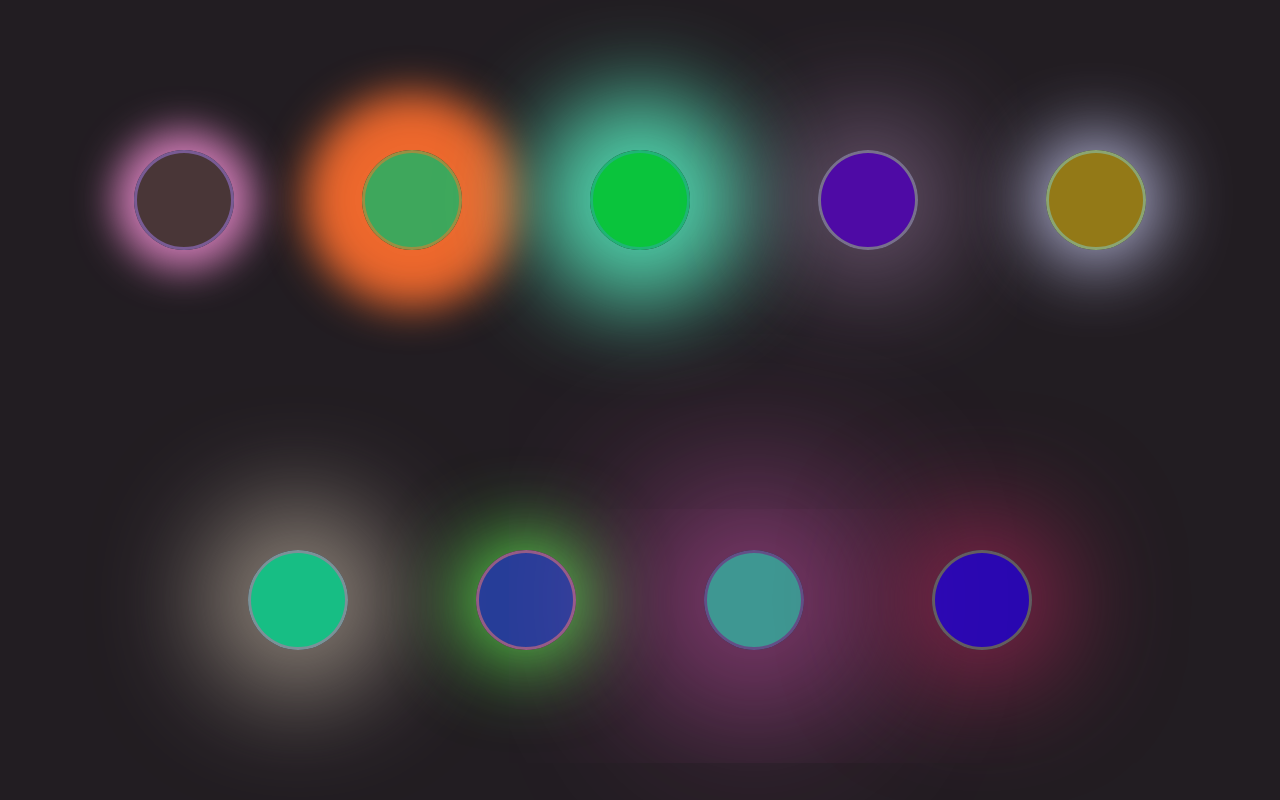
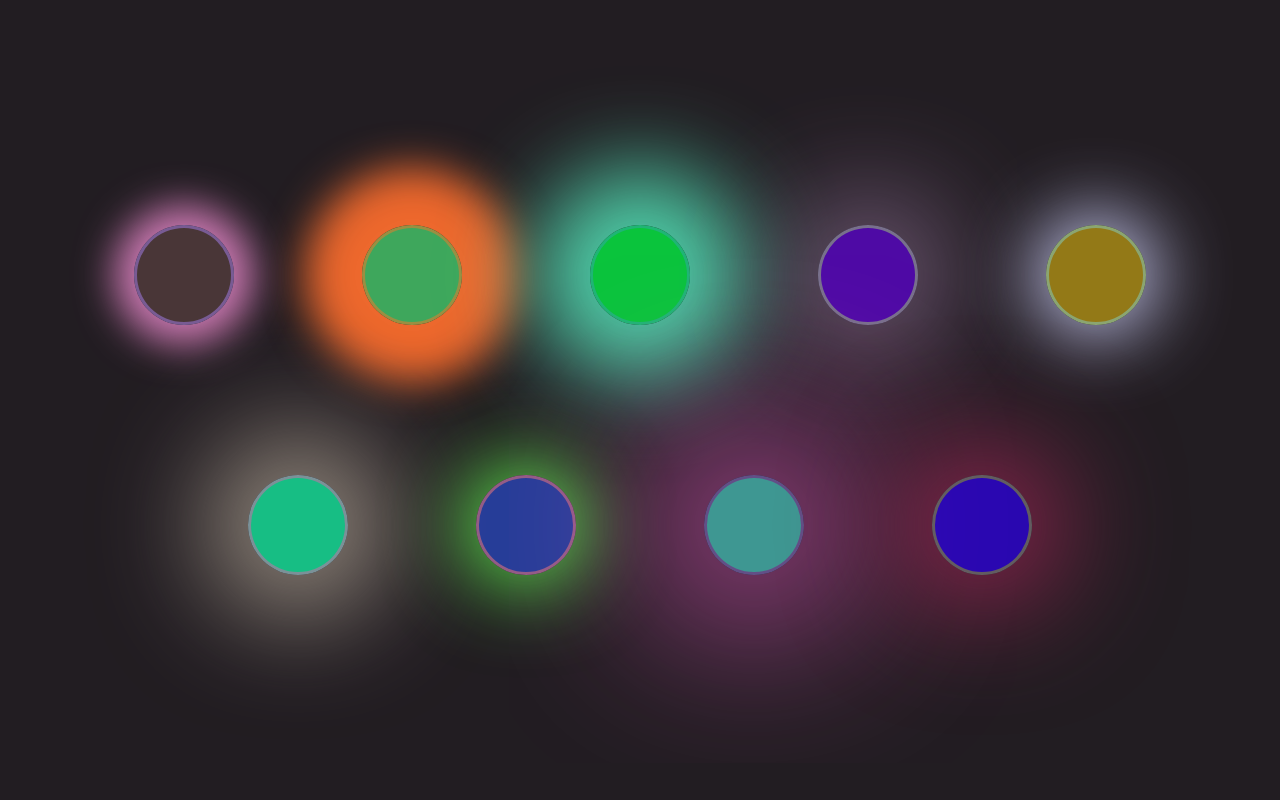
Before and after one commit to franco-ortega/glowing-colors, a React (Create React App) app: page / in a window 1280 px wide. Built offline with nearby package versions, Linux system fonts and the light colour scheme.

Commit message:
add animation to make orbs fade in and out of view; dynamically render orbs

```diff
--- a/src/components/Orb/Orb.module.css
+++ b/src/components/Orb/Orb.module.css
@@ -3,6 +3,43 @@
   height: 75px;
   width: 75px;
   margin: 5vw;
+
+  animation: fade 5s linear 0s 1 normal forwards;
+  -webkit-animation: fade 5s linear 0s 1 normal forwards;
+  -moz-animation: fade 5s linear 0s 1 normal forwards;
+  -o-animation: fade 5s linear 0s 1 normal forwards;
+}
+
+@keyframes fade {
+  0% { opacity: 0; }
+  25% { opacity: 0.5; }
+  50% { opacity: 1; }
+  75% { opacity: 0.5; }
+  100% { opacity: 0; }
+}
+
+@-moz-keyframes fade {
+  0% { opacity: 0; }
+  25% { opacity: 0.5; }
+  50% { opacity: 1; }
+  75% { opacity: 0.5; }
+  100% { opacity: 0; }
+}
+
+@-webkit-keyframes fade {
+  0% { opacity: 0; }
+  25% { opacity: 0.5; }
+  50% { opacity: 1; }
+  75% { opacity: 0.5; }
+  100% { opacity: 0; }
+}
+
+@-o-keyframes fade {
+  0% { opacity: 0; }
+  25% { opacity: 0.5; }
+  50% { opacity: 1; }
+  75% { opacity: 0.5; }
+  100% { opacity: 0; }
 }
 
 @media screen and (min-width: 500px) {
--- a/src/components/app/App.jsx
+++ b/src/components/app/App.jsx
@@ -1,31 +1,40 @@
-import React, { useEffect, useState } from 'react';
+import React, {
+  useEffect,
+  useState
+} from 'react';
 import { orbCount } from '../../utils/utils';
 import Orb from '../Orb/Orb';
 import './Global.css';
 import styles from './App.module.css';
 
 export const App = () => {
-  const [reset, setReset] = useState(false);
-  const timer = 3000;
+  const [orbs, setOrbs] = useState([]);
+  const orbTotal = orbCount();
+  const orbContainer = [];
+
+  for(let i = 1; i < orbTotal + 1; i++) {
+    orbContainer.push(<Orb key={i} />);
+  }
+
+  const [reset, setReset] = useState(true);
+  const timer = 5000;
 
   useEffect(() => {
-    setTimeout(() => setReset(!reset), timer);
+    setOrbs(orbContainer);
+    setTimeout(() => {
+      setReset(!reset);
+    }, timer);
   }, [reset]);
-
-
-  const orbTotal = orbCount();
-  const orbs = [];
-
-  for(let i = 1; i < orbTotal + 1; i++) {
-    orbs.push(<Orb key={i} />);
-  }
 
   return (
     <main
       className={styles.App}
       data-testid='app'
     >
-      {orbs}
+      <section>
+        {reset && orbs}
+        {!reset && orbs}
+      </section>
     </main>
   );
 };
--- a/src/components/app/App.module.css
+++ b/src/components/app/App.module.css
@@ -5,5 +5,14 @@
   display: flex;
   flex-wrap: wrap;
   align-items: center;
+  justify-content: space-evenly;
+}
+
+section {
+  min-height: 500px;
+
+  display: flex;
+  flex-wrap: wrap;
+  align-items: center;
   justify-content: center;
 }
```
